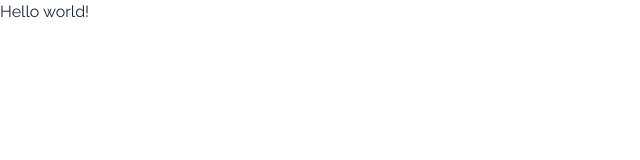
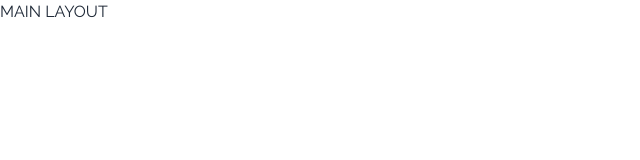
Before and after one commit to coder7475/halo-cosmetics, a React (Vite) app: page / in a window 1280 px wide. Shown: the top 160 px of the page, without its empty margins (0-640 px from the left). Built offline with nearby package versions, Linux system fonts and the light colour scheme.

Commit message:
feat: create a main layout component for root route

```diff
--- /dev/null
+++ b/src/layouts/MainLayout.jsx
@@ -0,0 +1,9 @@
+const MainLayout = () => {
+  return (
+    <div>
+      MAIN LAYOUT
+    </div>
+  );
+};
+
+export default MainLayout;
--- a/src/router/router.jsx
+++ b/src/router/router.jsx
@@ -1,10 +1,11 @@
 import { createBrowserRouter } from "react-router-dom";
 import ErrorPage from '../pages/ErrorPage';
+import MainLayout from '../layouts/MainLayout';
 
 const router = createBrowserRouter([
   {
     path: "/",
-    element: <div>Hello world!</div>,
+    element: <MainLayout />,
     errorElement: <ErrorPage />
   },
 ]);
```
